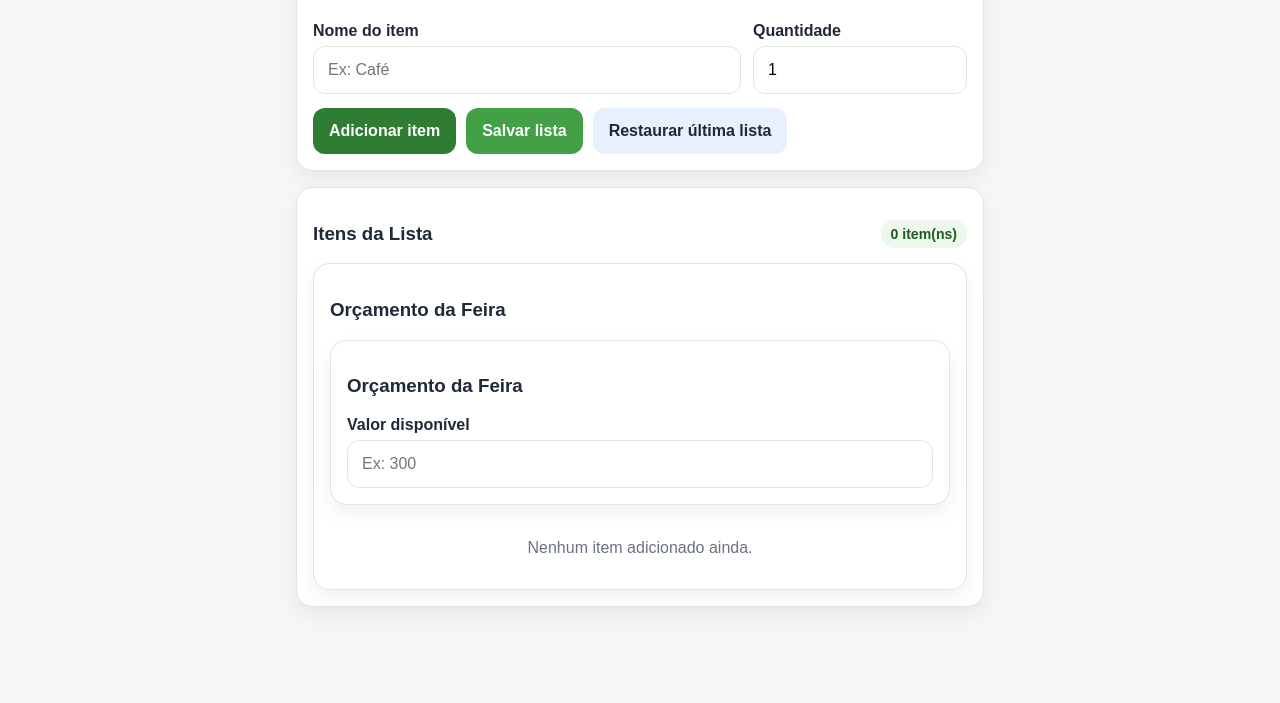
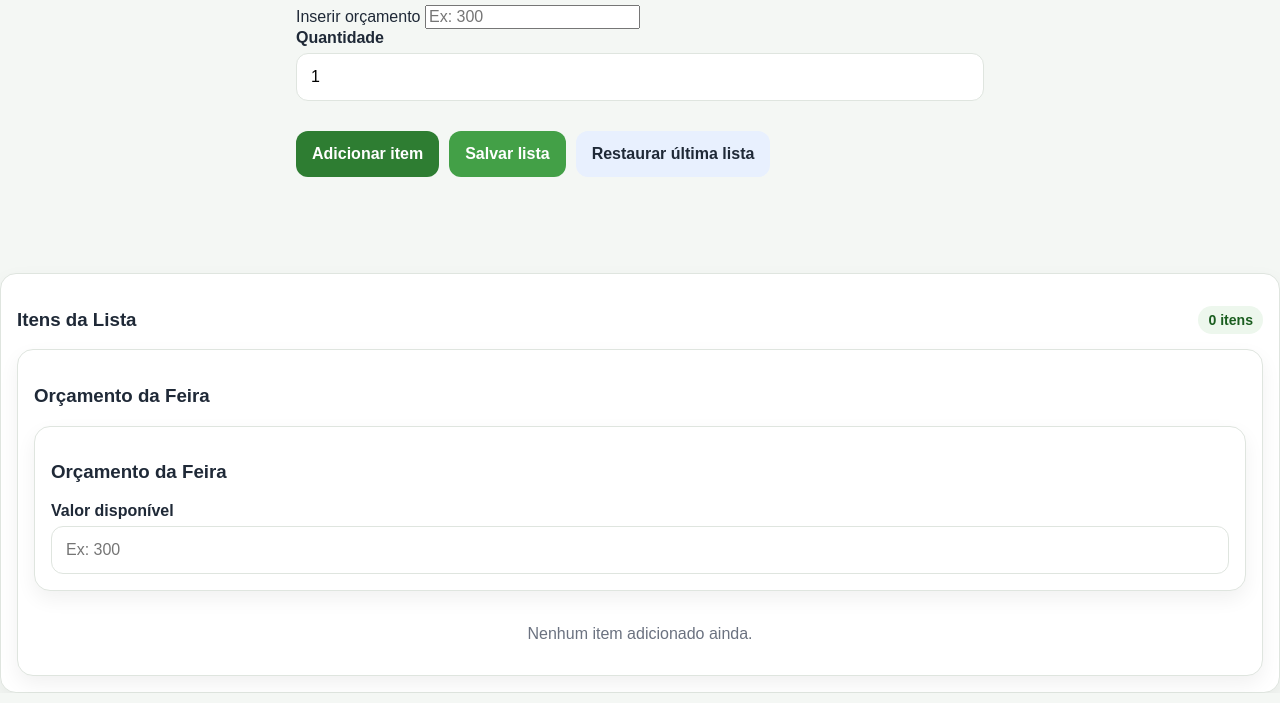
Before and after one commit to alexdeluna/listadecompras, a plain HTML site: page index.html in a window 1280 px wide. Shown: the part 323-1026 px from the top of the page. Drawn offline with Linux system fonts and the light colour scheme; no server answers.

Commit message:
Update index.html

```diff
--- a/index.html
+++ b/index.html
@@ -44,19 +44,20 @@
     <main class="main-content">
       <!-- TELA 1: LISTA -->
       <section id="lista-screen" class="screen active">
-        <div class="card">
-          <h2>Montar Lista</h2>
+        <div class="montar-lista-header">
 
-          <div class="form-grid">
-            <div class="field">
-              <label for="item-nome">Nome do item</label>
-              <input
-                id="item-nome"
-                type="text"
-                placeholder="Ex: Café"
-                autocomplete="off"
-              />
-            </div>
+  <h2>Montar Lista</h2>
+
+  <div class="orcamento-inline">
+    <label for="input-orcamento">Inserir orçamento</label>
+    <input
+      id="input-orcamento"
+      type="number"
+      step="0.01"
+      min="0"
+      placeholder="Ex: 300"
+    />
+  </div>
 
             <div class="field">
               <label for="item-quantidade">Quantidade</label>
```
